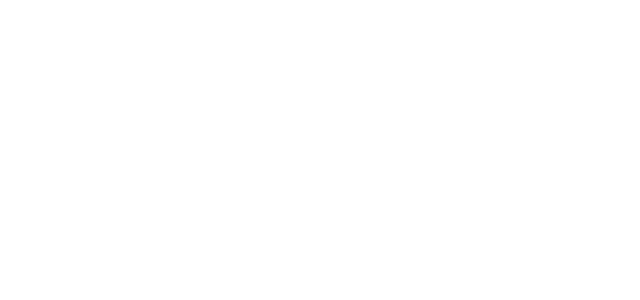
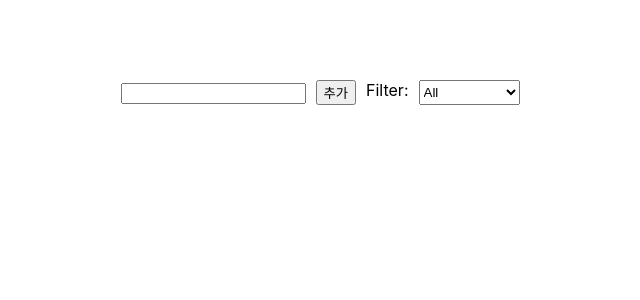
Before and after one commit to sbpark88/react-store, a React (Create React App) app: page / in a window 1280 px wide. Shown: the top 300 px of the page, without its empty margins (320-960 px from the left). Built offline with nearby package versions, Linux system fonts and the light colour scheme.

Commit message:
Add: Todo using 'atom', 'selector'

```diff
--- a/src/App.tsx
+++ b/src/App.tsx
@@ -1,8 +1,13 @@
 import React from "react";
 import "./App.css";
+import TodoList from "./pages/TodoList";
 
 function App() {
-  return <div className="App"></div>;
+  return (
+    <div className="App">
+      <TodoList />
+    </div>
+  );
 }
 
 export default App;
--- /dev/null
+++ b/src/atoms/todoState.ts
@@ -0,0 +1,58 @@
+import { atom, selector } from "recoil";
+
+export interface TodoItem {
+  id: number;
+  text: string;
+  isComplete: boolean;
+}
+
+export const todoListState = atom<TodoItem[]>({
+  key: "todoListState",
+  default: [],
+});
+
+export const todoListFilters = ["All", "Completed", "Uncompleted"] as const;
+export type TodoListFilter = (typeof todoListFilters)[number];
+
+export const todoListFilterState = atom<TodoListFilter>({
+  key: "todoListFilterState",
+  default: "All",
+});
+
+export const filteredTodoListState = selector({
+  key: "filteredTodoListState",
+  get: ({ get }) => {
+    const filter = get(todoListFilterState);
+    const list = get(todoListState);
+    return filteredTodoList[filter](list);
+  },
+});
+
+const filteredTodoList: Record<
+  TodoListFilter,
+  (list: TodoItem[]) => TodoItem[]
+> = {
+  All: (list: TodoItem[]) => list,
+  Completed: (list: TodoItem[]) => list.filter(pickCompleted),
+  Uncompleted: (list: TodoItem[]) => list.filter(pickUncompleted),
+};
+
+const pickCompleted = (todo: TodoItem): boolean => todo.isComplete;
+const pickUncompleted = (todo: TodoItem): boolean => !todo.isComplete;
+
+export const deleteTodoItem = (list: TodoItem[], id: number): TodoItem[] =>
+  list.filter((todo) => todo.id !== id);
+
+export const editTodoItem = (list: TodoItem[], newTodo: TodoItem) =>
+  list.map((oldTodo) => (oldTodo.id === newTodo.id ? newTodo : oldTodo));
+
+const nextId = (() => {
+  let id = 1;
+  return () => id++;
+})();
+
+export const newTodo = (text: string) => ({
+  id: nextId(),
+  text,
+  isComplete: false,
+});
--- /dev/null
+++ b/src/components/SelectTodoListFilter.tsx
@@ -0,0 +1,32 @@
+import React, { useCallback } from "react";
+import {
+  TodoListFilter,
+  todoListFilters,
+  todoListFilterState,
+} from "../atoms/todoState";
+import { useRecoilState } from "recoil";
+
+const SelectTodoListFilter: React.FC = () => {
+  const [filter, setFilter] = useRecoilState(todoListFilterState);
+  const updateFilter = useCallback(
+    (event: React.ChangeEvent<HTMLSelectElement>) => {
+      setFilter(event.target.value as TodoListFilter);
+    },
+    [setFilter],
+  );
+
+  return (
+    <>
+      Filter:{" "}
+      <select value={filter} onChange={updateFilter}>
+        {todoListFilters.map((filter) => (
+          <option key={filter} value={filter}>
+            {filter}
+          </option>
+        ))}
+      </select>
+    </>
+  );
+};
+
+export default SelectTodoListFilter;
--- /dev/null
+++ b/src/components/TodoItemCreator.tsx
@@ -0,0 +1,31 @@
+import React, { useCallback, useState } from "react";
+import { useSetRecoilState } from "recoil";
+import { newTodo, todoListState } from "../atoms/todoState";
+
+const TodoItemCreator: React.FC = () => {
+  const [text, setText] = useState("");
+  const setTodoList = useSetRecoilState(todoListState);
+
+  const onInputChange = useCallback(
+    (event: React.ChangeEvent<HTMLInputElement>) => {
+      setText(event.target.value);
+    },
+    [],
+  );
+  const addTodo = useCallback(
+    (event: React.MouseEvent<HTMLButtonElement>) => {
+      setTodoList((todoList) => [...todoList, newTodo(text)]);
+      setText("");
+    },
+    [setTodoList, text],
+  );
+
+  return (
+    <div>
+      <input value={text} onChange={onInputChange} />
+      <button onClick={addTodo}>추가</button>
+    </div>
+  );
+};
+
+export default TodoItemCreator;
--- /dev/null
+++ b/src/components/TodoItemView.tsx
@@ -0,0 +1,45 @@
+import React from "react";
+import {
+  deleteTodoItem,
+  editTodoItem,
+  TodoItem,
+  todoListState,
+} from "../atoms/todoState";
+import { useRecoilState } from "recoil";
+
+const TodoItemView: React.FC<TodoItem> = ({ id, text, isComplete }) => {
+  const [todoList, setTodoList] = useRecoilState(todoListState);
+
+  const toggleTodoCompletion = (event: React.ChangeEvent<HTMLInputElement>) => {
+    console.log(event.target.value, event.target.checked);
+    const newList = editTodoItem(todoList, {
+      id,
+      text,
+      isComplete: event.target.checked,
+    });
+    setTodoList(newList);
+  };
+
+  const deleteTodo = (event: React.MouseEvent<HTMLButtonElement>) => {
+    const newList = deleteTodoItem(todoList, id);
+    setTodoList(newList);
+  };
+
+  return (
+    <div className="todos--item">
+      <div className="todos--id">{id}</div>
+      <div className={`todos--title ${isComplete ? "done" : ""}`}>{text}</div>
+      <label>
+        Done:
+        <input
+          type="checkbox"
+          checked={isComplete}
+          onChange={toggleTodoCompletion}
+        />
+      </label>
+      <button onClick={deleteTodo}>X</button>
+    </div>
+  );
+};
+
+export default TodoItemView;
--- a/src/index.tsx
+++ b/src/index.tsx
@@ -2,12 +2,15 @@
 import ReactDOM from "react-dom/client";
 import "./index.css";
 import App from "./App";
+import { RecoilRoot } from "recoil";
 
 const root = ReactDOM.createRoot(
   document.getElementById("root") as HTMLElement,
 );
 root.render(
   <React.StrictMode>
-    <App />
+    <RecoilRoot>
+      <App />
+    </RecoilRoot>
   </React.StrictMode>,
 );
--- a/src/components/Todo.css
+++ b/src/pages/TodoList.css
@@ -4,6 +4,11 @@
   button {
     margin-left: 10px;
   }
+}
+
+.todos--controls {
+  display: inline-flex;
+  gap: 10px;
 }
 
 .todos--item {
@@ -23,4 +28,8 @@
     width: 300px;
     text-align: left;
   }
+  .todos--title.done {
+    text-decoration: line-through;
+    color: #b00;
+  }
 }
--- /dev/null
+++ b/src/pages/TodoList.tsx
@@ -0,0 +1,23 @@
+import React from "react";
+import { useRecoilValue } from "recoil";
+import { filteredTodoListState } from "../atoms/todoState";
+import TodoItemCreator from "../components/TodoItemCreator";
+import "./TodoList.css";
+import SelectTodoListFilter from "../components/SelectTodoListFilter";
+import TodoItem from "../components/TodoItemView";
+
+const TodoList: React.FC = () => {
+  const todoList = useRecoilValue(filteredTodoListState);
+
+  return (
+    <section className="todos-container">
+      <div className="todos--controls">
+        <TodoItemCreator />
+        <SelectTodoListFilter />
+      </div>
+      {todoList?.map((item) => <TodoItem key={item.id} {...item} />)}
+    </section>
+  );
+};
+
+export default TodoList;
```
Also changed, not shown: src/interfaces/CommonProps.ts (added, +9 -0 lines).
